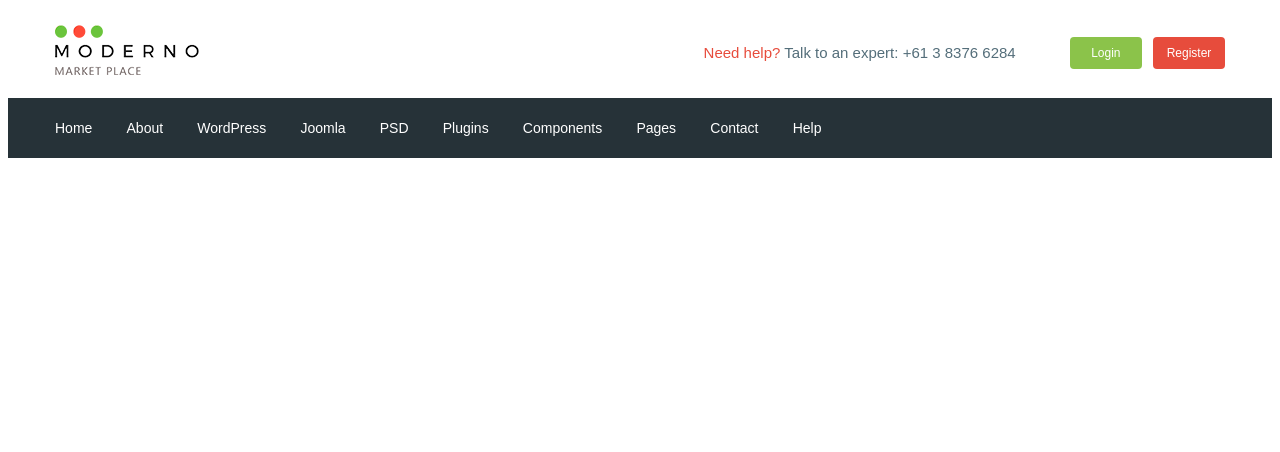
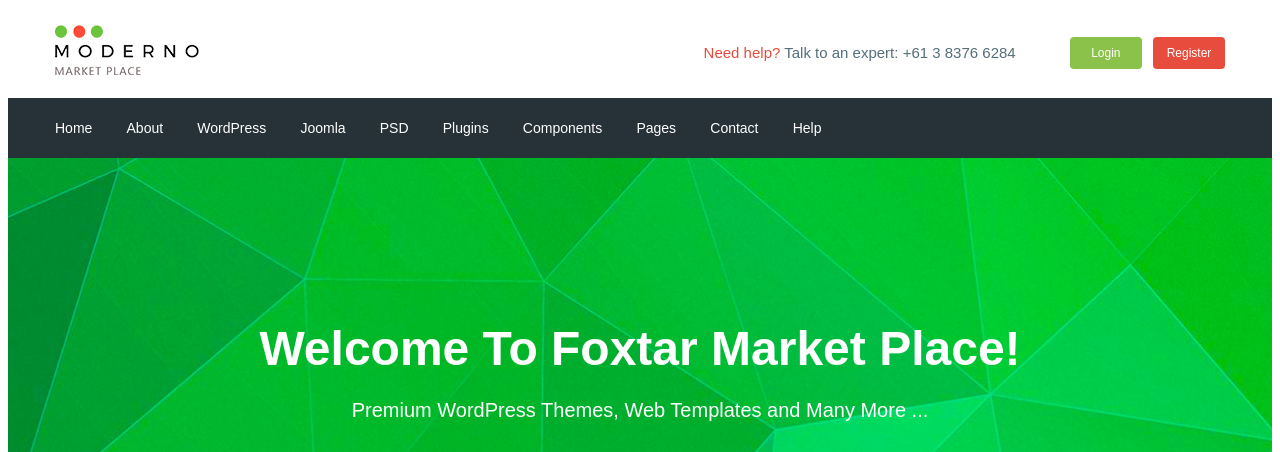
Before and after one commit to SergMMC/moderno, a PHP site: page / in a window 1280 px wide. Shown: the top 452 px of the page. Run offline with PHP 8.4, Linux system fonts and the light colour scheme; style sheets or scripts are compiled from the project's sources.

Commit message:
added search section

```diff
--- a/app/index.html
+++ b/app/index.html
@@ -95,6 +95,26 @@
             </div>
         </div>
     </header>
+    <section class="search" style="background-image: url(images/search-bg.jpg);">
+        <div class="container">
+            <div class="search__inner">
+                <div class="search__inner-title">
+                    Welcome To Foxtar Market Place!
+                </div>
+                <div class="search__inner-text">
+                    Premium WordPress Themes, Web Templates and Many More ...
+                </div>
+                <div class="search__inner-form">
+                    <form action="">
+                        <input type="text" placeholder="Search Your Keywords . . ." required>
+                        <button type="submit">
+                            <img src="images/icons/search.svg" alt="">
+                        </button>
+                    </form>
+                </div>
+            </div>
+        </div>
+    </section>
 
 
 
--- a/app/scss/style.scss
+++ b/app/scss/style.scss
@@ -51,3 +51,54 @@
         font-size: 14px;
     }
 }
+.search{
+    background-repeat: no-repeat;
+    background-size: cover;
+    background-position: center;
+    min-height: 533px;
+}
+.search__inner{
+    padding: 155px 0px 100px;
+    color: #fff;
+    text-align: center;
+    &-title{
+        margin-bottom: 10px;
+        font-size: 48px;
+        font-weight: 700;
+        line-height: 72px;
+    }
+    &-text{
+        margin-bottom: 50px;
+        font-size: 20px;
+        font-weight: 500;
+        line-height: 30px;
+    }
+    &-form{
+        max-width: 670px;
+        margin: 0 auto;
+        position: relative;
+        input{
+            display: block;
+            width: 100%;
+            box-shadow: 0px 1px 10px 0px rgba(124, 178, 64, 0.75);
+            border-radius: 4px;
+            height: 56px;
+            border: none;
+            font-size: 14px;
+            font-weight: 500;
+            padding-left: 25px;
+            padding-right: 60px;
+            &::placeholder{
+                color: #90a4ae;
+                font-weight: 500;
+            }
+        }
+        button{
+            position: absolute;
+            border: none;
+            background-color: transparent;
+            right: 20px;
+            top: 16px;
+        }
+    }
+}
```
Also changed, not shown: app/images/icons/search.svg (added), app/images/search-bg.jpg (added).
